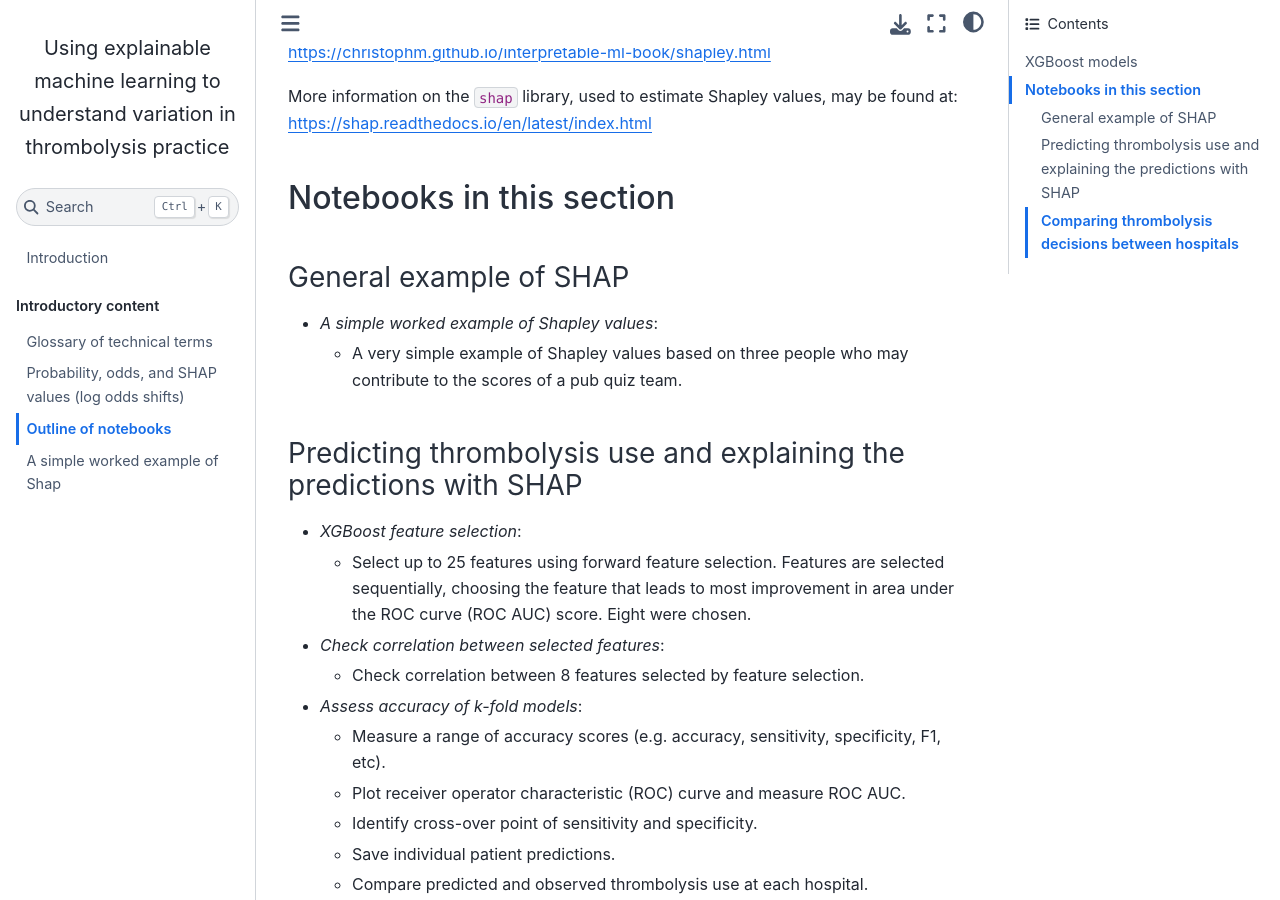
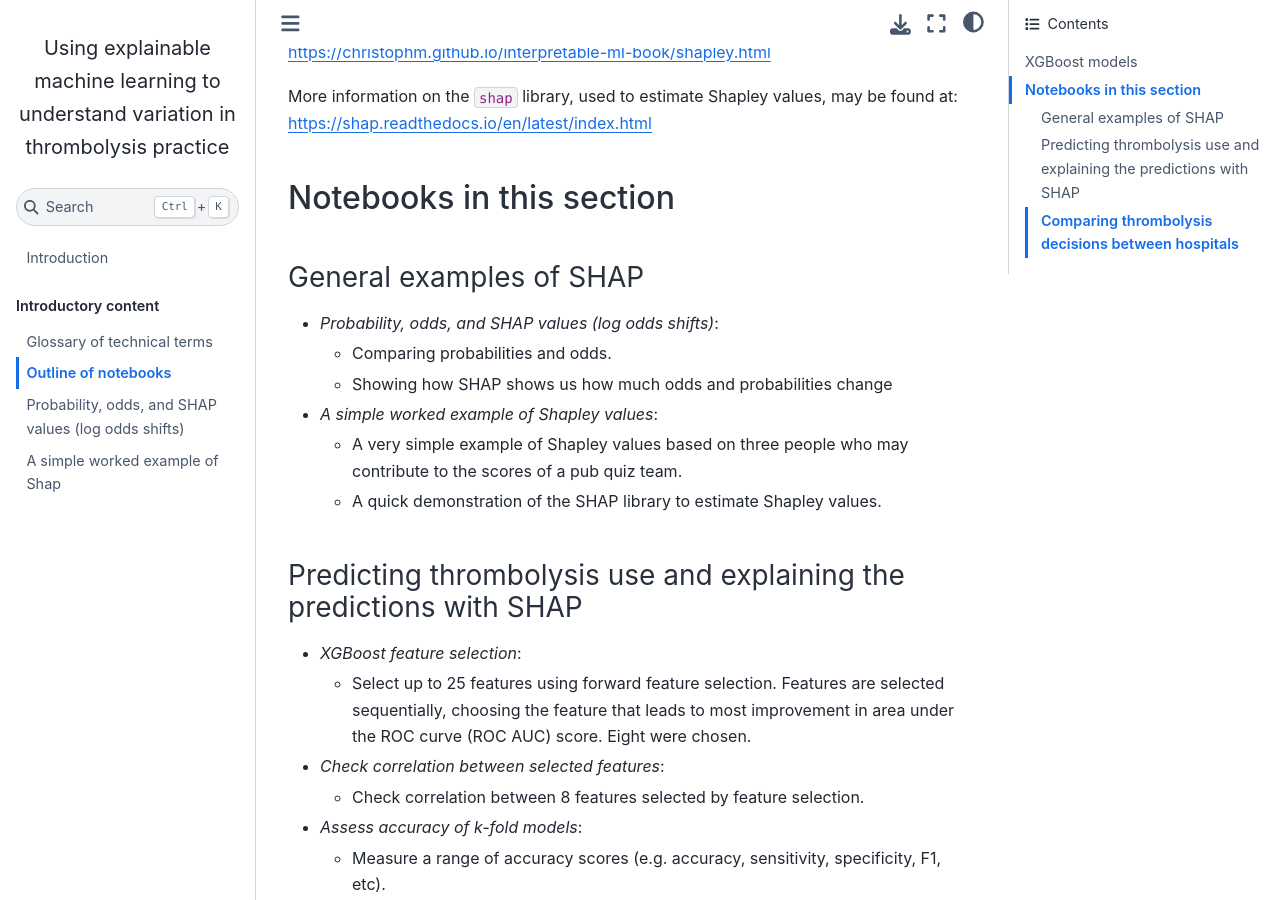
Before and after one commit to samuel-book/samuel_shap_paper_1, a Jupyter Book: the page built from xgb_with_feature_selection/outline.md, in a window 1280 px wide and 900 px high, scrolled down 884 px. Built offline with Jupyter Book 1.0.4 settings and Sphinx 7.4.7 and the Sphinx Book theme 1.1.4, drawn with Linux system fonts in a browser that asks for light colours; pages that are not in the unit, such as notebooks, are missing from menus; some of the changed text lies outside the part shown.

Commit message:
Amend order

```diff
--- a/_toc.yml
+++ b/_toc.yml
@@ -4,8 +4,8 @@ parts:
 - caption: Introductory content
   chapters:
   - file: glossary
+  - file: xgb_with_feature_selection/outline
   - file: introduction/odds_prob
-  - file: xgb_with_feature_selection/outline
   - file: shap_worked_example
 - caption: Predicting thrombolysis use and explaining the predictions with Shap
   chapters:
--- a/xgb_with_feature_selection/outline.md
+++ b/xgb_with_feature_selection/outline.md
@@ -29,10 +29,15 @@ More information on the `shap` library, used to estimate Shapley values, may be
 
 ## Notebooks in this section
 
-### General example of SHAP
+### General examples of SHAP
+
+* *Probability, odds, and SHAP values (log odds shifts)*:
+    * Comparing probabilities and odds.
+    * Showing how SHAP shows us how much odds and probabilities change
 
 * *A simple worked example of Shapley values*:
     * A very simple example of Shapley values based on three people who may contribute to the scores of a pub quiz team.
+    * A quick demonstration of the SHAP library to estimate Shapley values.
 
 ### Predicting thrombolysis use and explaining the predictions with SHAP
 
```
